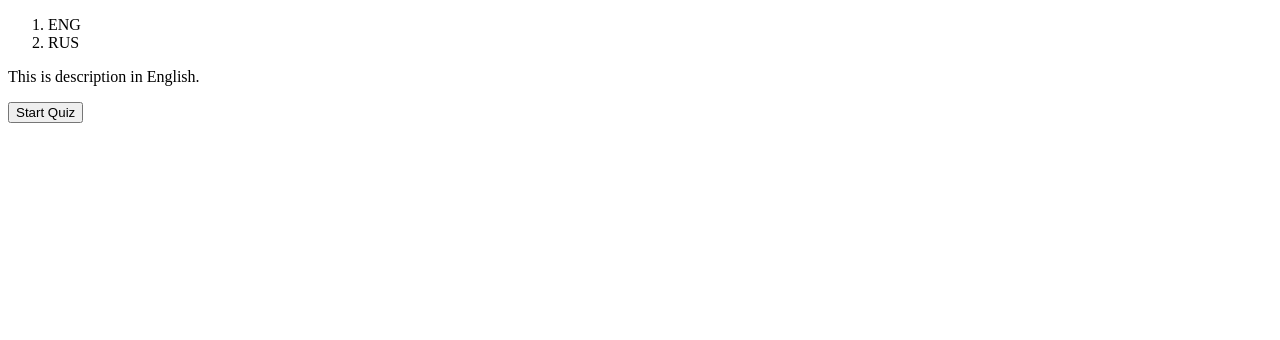
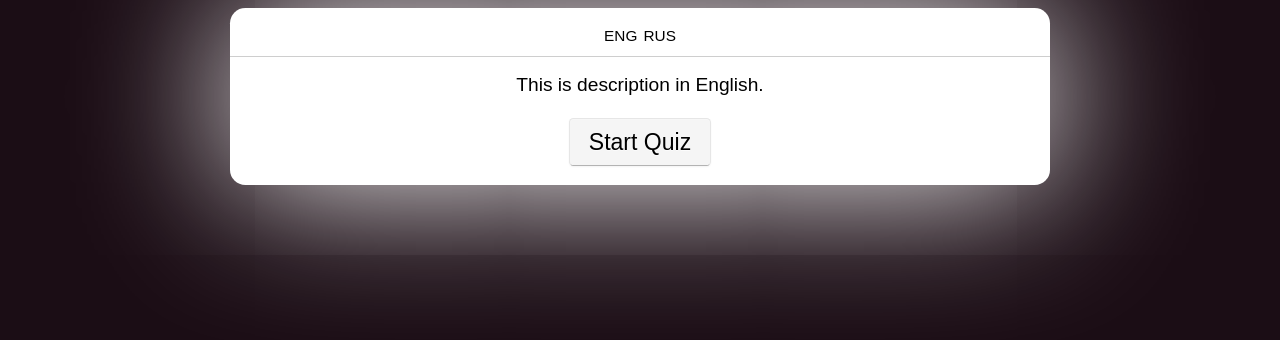
Before and after one commit to PavloKapyshin/rusk, a React (Create React App) app: page / in a window 1280 px wide. Shown: the top 340 px of the page. Built offline with nearby package versions, Linux system fonts and the light colour scheme.

Commit message:
Add styles

```diff
--- a/src/App.css
+++ b/src/App.css
@@ -0,0 +1,99 @@
+html {
+    padding: 0;
+    font: 120%/140% sans-serif;
+}
+
+body {
+    margin: 0;
+    padding: 0;
+    background: #1b0d15;
+    text-align: center;
+}
+
+
+.wrapper {
+    width: 64%;
+    margin: .4em auto .8em;
+    padding: 0;
+    border-radius: .8em;
+    background: #fff;
+    box-shadow: 0 0 8em #fff;
+}
+
+.language-chooser {
+    padding: 1em 1em .4em;
+    margin: 0 0 1em;
+    font-size: 80%;
+    border-bottom: solid 1px #cecece;
+}
+.language-chooser li:first-child {
+    margin-left: 0;
+}
+.language-chooser li {
+    display: inline-block;
+    margin-left: .4em;
+}
+
+
+.quiz-intro,
+.quiz-outro {
+    padding: 0 1em;
+}
+
+.quiz-intro-description,
+.quiz-outro-description {
+    margin: 0 0 1em;
+}
+
+
+.quiz-lap-question {
+    padding: 0 1em;
+    margin: 0;
+}
+
+.quiz-lap-options {
+    padding: 0;
+    margin: 1em auto;
+    list-style: none;
+    text-align: left;
+    width: 50%;
+}
+.quiz-lap-options label {
+    display: block;
+}
+
+.quiz-lap-message {
+    margin: 0;
+    padding: 1em;
+    border-bottom-right-radius: .8em;
+    border-bottom-left-radius: .8em;
+}
+.quiz-lap-message.info {
+    background: #ffc;
+    color: #000;
+}
+.quiz-lap-message.error {
+    background: rgba(255, 0, 0, .04);
+    color: #c00;
+}
+.quiz-lap-message.success {
+    background: rgba(0, 255, 0, .04);
+    color: #0c0;
+}
+
+
+.btn-wrapper {
+    padding: 0 1em 1em;
+}
+.btn-wrapper .btn {
+    padding: .4em .8em;
+    font-size: 120%;
+    border-radius: .2em;
+    text-shadow: 0 1px 1px rgba(255, 255, 255, 0.75);
+    background: #f5f5f5;
+    border: 1px solid #ccc;
+    border-color: rgba(0, 0, 0, 0.1) rgba(0, 0, 0, 0.1) rgba(0, 0, 0, 0.25);
+    border-color: #e6e6e6 #e6e6e6 #bfbfbf;
+    border-bottom-color: #b3b3b3;
+    box-shadow: inset 0 1px 0 rgba(255, 255, 255, 0.2), 0 1px 2px rgba(0, 0, 0, 0.05);
+}
--- a/src/App.js
+++ b/src/App.js
@@ -21,7 +21,7 @@ class LanguageChooser extends Component {
                 </li>
             );
         });
-        return <ol>{items}</ol>;
+        return <ol className="language-chooser">{items}</ol>;
     }
 }
 
@@ -39,7 +39,7 @@ export default class App extends Component {
 
     render() {
         return (
-            <div>
+            <div className="wrapper">
                 <LanguageChooser
                     languages={["en", "ru"]}
                     reporter={this.handleLanguage} />
--- a/src/Quiz.js
+++ b/src/Quiz.js
@@ -21,7 +21,7 @@ class QuizLapOptions extends Component {
             );
         });
         return (
-            <ol>{options}</ol>
+            <ol className="quiz-lap-options">{options}</ol>
         );
     }
 }
@@ -39,7 +39,13 @@ class QuizLapSubmit extends Component {
             handler = this.props.checkHandler;
             text = strs.check;
         }
-        return <button onClick={handler}>{text}</button>;
+        return (
+            <div className="btn-wrapper">
+                <button
+                    className="btn submit"
+                    onClick={handler}>{text}</button>
+            </div>
+        );
     }
 }
 
@@ -50,7 +56,7 @@ class QuizLapMessage extends Component {
         if (!message) {
             return null;
         }
-        const className = "message " + message.level;
+        const className = "quiz-lap-message " + message.level;
         return <div className={className}>{message.value}</div>;
     }
 }
@@ -118,8 +124,8 @@ class QuizLap extends Component {
         const question = this.props.question;
 
         return (
-            <div>
-                <span>{question.t}</span>
+            <div className="quiz-lap">
+                <p className="quiz-lap-question">{question.t}</p>
                 <QuizLapOptions
                     question={question} handler={this.handleAnswer}
                     checkedAnswerIndex={this.state.answerIndex} />
@@ -167,9 +173,11 @@ export default class Quiz extends Component {
         const isOngoing = this.state.questionIndex >= 0;
         const isDone = this.state.questionIndex === this.props.askCount;
 
+        var inner;
+
         if (isOngoing && !isDone) {  /* there is "current question" */
             const question = this.questions[this.state.questionIndex];
-            return (
+            inner = (
                 <QuizLap
                     question={question} reporter={this.handleLap}
                     strings={strs.lap} />
@@ -177,19 +185,32 @@ export default class Quiz extends Component {
         } else if (isDone) {  /* no more questions left, quiz is finished */
             const repl = {
                 correct: this.state.correctCount, total: this.props.askCount};
-            return (
-                <div>
-                    <p>{format(strs.done, repl)}</p>
-                    <button onClick={this.startQuiz}>{strs.startAgain}</button>
+            inner = (
+                <div className="quiz-outro">
+                    <p className="quiz-outro-description">
+                        {format(strs.done, repl)}
+                    </p>
+                    <div className="btn-wrapper">
+                        <button
+                            className="btn start"
+                            onClick={this.startQuiz}>{strs.startAgain}</button>
+                    </div>
                 </div>
             );
         } else {  /* have not started yet */
-            return (
-                <div>
-                    <p>{strs.description}</p>
-                    <button onClick={this.startQuiz}>{strs.start}</button>
+            inner = (
+                <div className="quiz-intro">
+                    <p className="quiz-intro-description">
+                        {strs.description}
+                    </p>
+                    <div className="btn-wrapper">
+                        <button
+                            className="btn start"
+                            onClick={this.startQuiz}>{strs.start}</button>
+                    </div>
                 </div>
             );
         }
+        return <div className="quiz">{inner}</div>;
     }
 }
```
